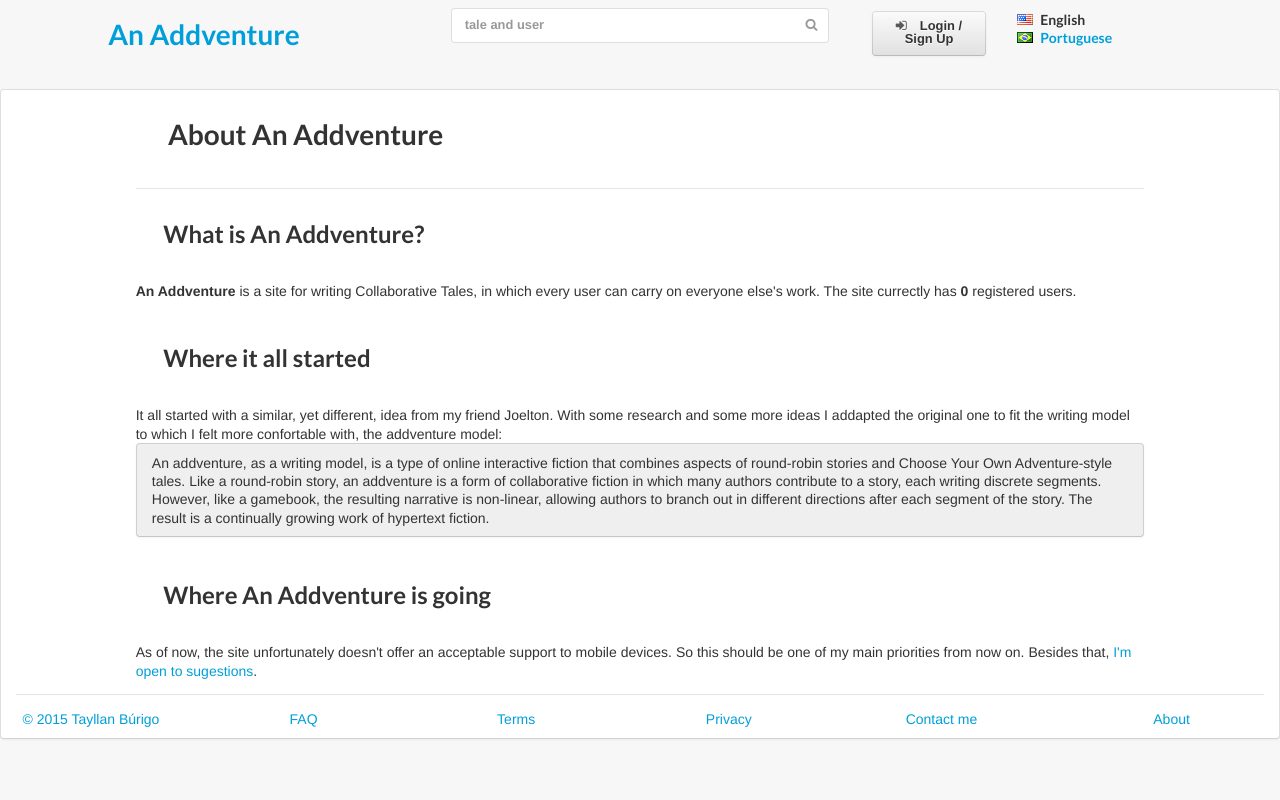
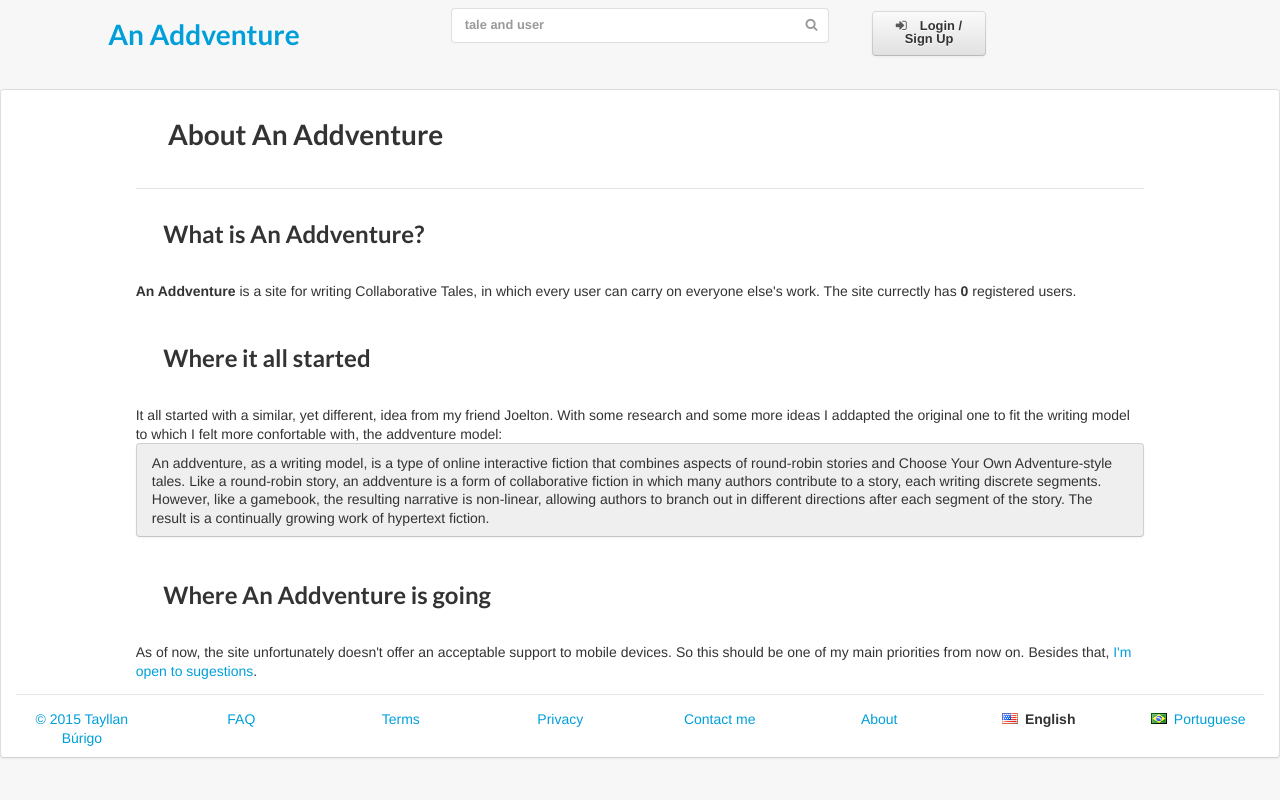
Before and after one commit to tayllan/anaddventure, a Flask app: page /about in a window 1280 px wide. Run offline with Flask 2, Linux system fonts and the light colour scheme; data that the repository does not hold is empty; some libraries are stand-ins or nearby versions.

Commit message:
Language options put on the footer

```diff
--- a/site/templates/layout.html
+++ b/site/templates/layout.html
@@ -61,18 +61,6 @@
 								</a>
 							{% endif %}
 						</div>
-
-						<div class="ui header column">
-							{% if language == 'en' %}
-								<i class="us flag"></i><span><strong>English</strong></span>
-								<br>
-								<i class="br flag"></i><a href="" id="language-pt">Portuguese</a>
-							{% else %}
-								<i class="us flag"></i><a href="" id="language-en">Inglês</a>
-								<br>
-								<i class="br flag"></i><span><strong>Português</strong></span>
-							{% endif %}
-						</div>
 					</div>
 				</div>
 			</div>
@@ -89,30 +77,33 @@
 			<div class="ui divider"></div>
 
 			<footer class="ui grid center aligned">
-				<div class="doubling six column row">
+				<div class="doubling eight column row">
 					<span class="column">
 						<a href="https://github.com/tayllan">&copy; 2015 Tayllan Búrigo</a>
-						&nbsp;&nbsp;&nbsp;&nbsp;&nbsp;&nbsp;&nbsp;&nbsp;
 					</span>
 					<span class="column">
 						<a href="/faq">FAQ</a>
-						&nbsp;&nbsp;&nbsp;&nbsp;&nbsp;&nbsp;&nbsp;&nbsp;
 					</span>
 					<span class="column">
 						<a href="/terms">{{_('TERMS')}}</a>
-						&nbsp;&nbsp;&nbsp;&nbsp;&nbsp;&nbsp;&nbsp;&nbsp;
 					</span>
 					<span class="column">
 						<a href="/privacy">{{_('PRIVACY')}}</a>
-						&nbsp;&nbsp;&nbsp;&nbsp;&nbsp;&nbsp;&nbsp;&nbsp;
 					</span>
 					<span class="column">
 						<a href="/contact">{{_('CONTACT')}}</a>
-						&nbsp;&nbsp;&nbsp;&nbsp;&nbsp;&nbsp;&nbsp;&nbsp;
 					</span>
 					<span class="column">
 						<a href="/about">{{_('ABOUT')}}</a>
 					</span>
+
+					{% if language == 'en' %}
+						<span class="column"><i class="us flag"></i><strong>English</strong></span>
+						<span class="column"><i class="br flag"></i><a href="" id="language-pt">Portuguese</a></span>
+					{% else %}
+						<span class="column"><i class="us flag"></i><a href="" id="language-en">Inglês</a></span>
+						<span class="column"><i class="br flag"></i><strong>Português</strong></span>
+					{% endif %}
 				</div>
 			</footer>
 		</div>
```
